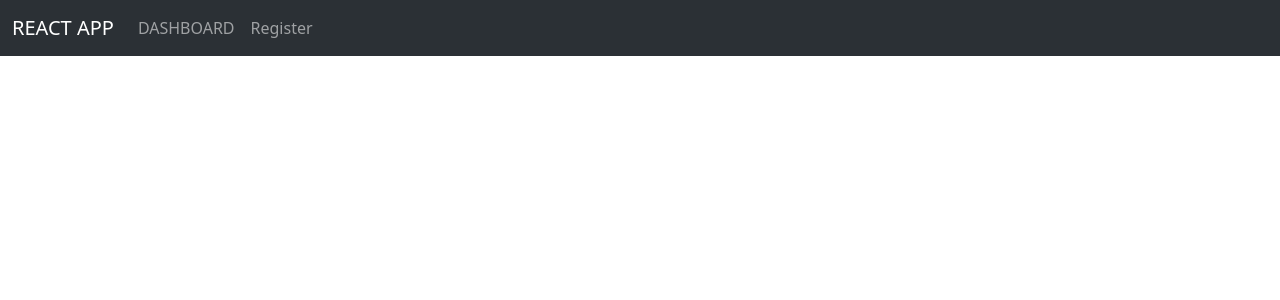
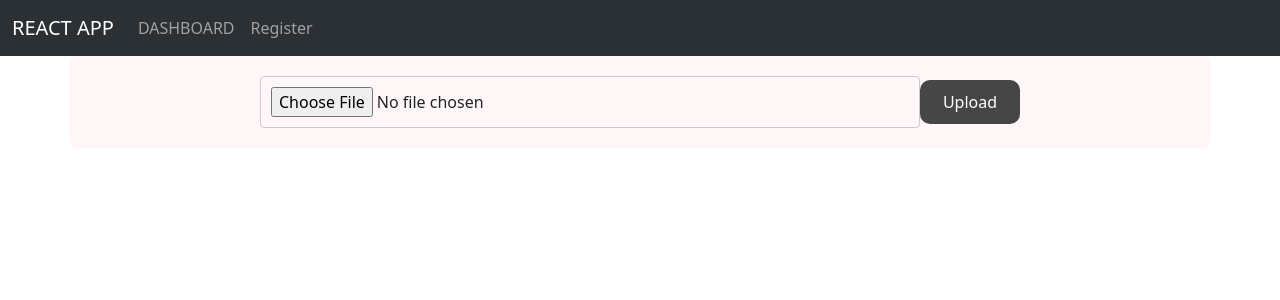
Before and after one commit to MrPrasaD69/Mean-Mern-App, a React (Create React App) app in the folder sign_up_web_app/client/: page /upload in a window 1280 px wide. Shown: the top 300 px of the page. Built offline with nearby package versions, Linux system fonts and the light colour scheme; the HTML template or start-up script is replaced by a standard one.

Commit message:
`File Upload` feature added in Front End.

```diff
--- a/sign_up_web_app/client/src/App.css
+++ b/sign_up_web_app/client/src/App.css
@@ -63,6 +63,10 @@ button:hover {
   }
 }
 
+.dashboard-container{
+  height: 600px;
+  overflow-y: scroll;
+}
 /* .data-box{
   overflow-y: scroll;
   height: 150px;
--- a/sign_up_web_app/client/src/App.js
+++ b/sign_up_web_app/client/src/App.js
@@ -4,6 +4,8 @@ import { BrowserRouter, Routes, Route, Link } from 'react-router-dom';
 import Navbar from './components/Navbar';
 import Register from './components/Register';
 import Dashboard from './components/Dashboard';
+import Update from './components/Update';
+import Upload from './components/Upload';
 
 function App() {
   return (
@@ -12,6 +14,8 @@ function App() {
       <Routes>
         <Route path="/register" element={<Register/>} />
         <Route path="/dashboard" element={<Dashboard/>} />
+        <Route path="/update" element={<Update/>} />
+        <Route path="/upload" element={<Upload/>}/>
         {/* <Route path="*" element={<NoPage />} /> */}
       </Routes>
     </BrowserRouter>
--- /dev/null
+++ b/sign_up_web_app/client/src/components/Upload.js
@@ -0,0 +1,37 @@
+import React,{useState} from 'react'
+
+function Upload() {
+    const [selectedFile, setSelectedFile] = useState(null);
+    const handleFileChange = (event) => {
+        setSelectedFile(event.target.files[0]);
+    };
+
+    const handleUpload = async () => {
+        if (selectedFile) {
+          const formData = new FormData();
+          formData.append('file', selectedFile);
+
+        try{
+            const response = await fetch('http://localhost:4000/upload', {
+              method: 'POST',
+              body: formData,
+            });
+
+            const responseData = await response.json();
+            console.log(responseData);
+            // You can handle success and error responses here
+        } catch (error) {
+            console.error('Error:', error);
+          }
+        }
+    };
+
+  return (
+    <div className='container'>
+        <input type="file" onChange={handleFileChange} />
+        <button onClick={handleUpload}>Upload</button>
+    </div>
+  )
+}
+
+export default Upload
```
